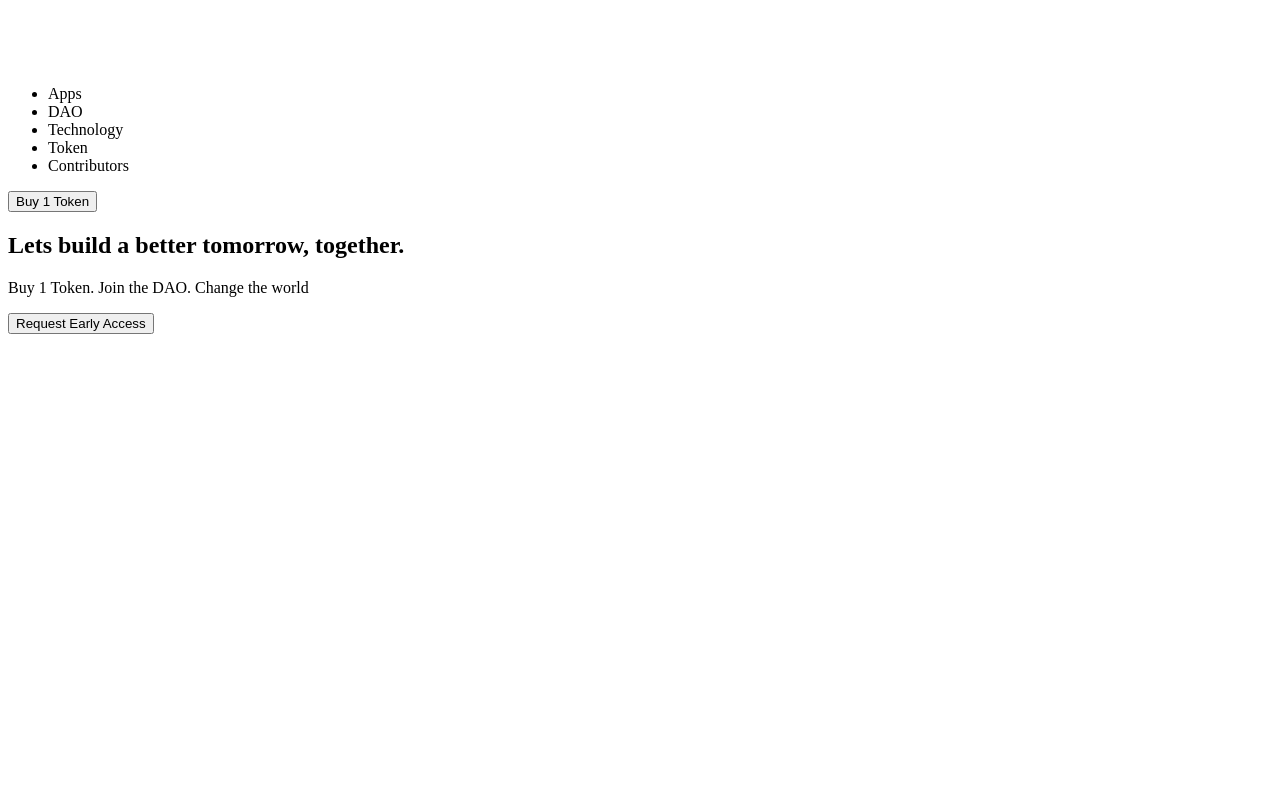
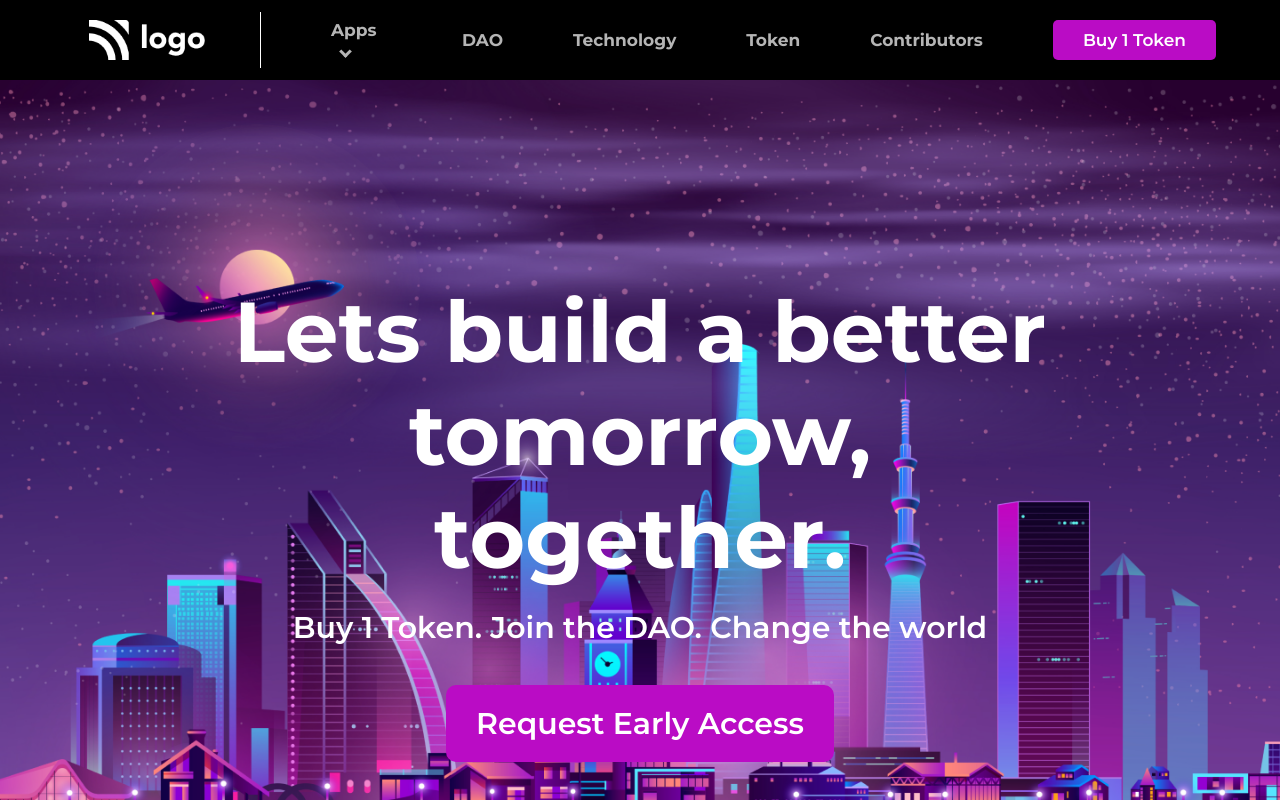
Before and after one commit to inderjeetbhagat/Full-Stack--Javascript--Bootcamp, a plain HTML site: page HTML AND CSS/Week 03/Project 02/index.html in a window 1280 px wide. Drawn offline with Linux system fonts and the light colour scheme.

Commit message:
Added CSS to Week 3, Project 2

```diff
--- a/HTML AND CSS/Week 03/Project 02/style.css
+++ b/HTML AND CSS/Week 03/Project 02/style.css
@@ -1,2 +1,113 @@
 /* You can not modify anything in the HTML */
 /* You can only modify the CSS file */
+/* #BA0CC5 */
+*{
+    padding: 0;
+    margin: 0;
+    font-family: Montserrat;
+}
+.navbar{
+    display: flex;
+    height: 10vh;
+    padding: 0 5%;
+    background-color: #000;
+}
+.navbar div:nth-child(1) {
+    display: flex;
+    justify-content: center;
+    align-items: center;
+
+}
+.navbar div img {
+    width: 70%;
+}
+.line{
+    display: flex;
+    margin: auto;
+    align-items: center;
+    border-left: 1px solid #fff;
+    height: 70%;
+    margin-left: 30px;
+}
+.grow-list{
+    flex: 2;
+}
+.list{
+    display: flex;
+    margin-left: 70px;
+    justify-content: flex-start;
+    align-items: center;
+    height: 10vh;
+
+}
+.list-item{
+    list-style: none;
+    padding-right: 70px;
+    font-size: 17px;
+    color: rgb(181, 181, 181);
+    font-weight: 700;
+}
+.list-item:nth-child(1)::after{
+    content: "";
+    border: 1px solid rgb(181, 181, 181);
+  border-width: 0 3px 3px 0;
+  display: inline-block;
+  padding: 3px;
+  margin-left: 10px;
+
+  transform: rotate(45deg);
+  -webkit-transform: rotate(45deg);
+}
+
+.navbar div:nth-child(4){
+    display: flex;
+    justify-content: center;
+    align-items: center;
+    height: 10vh;
+}
+.button-small {
+    background-color: #BA0CC5;
+    padding: 10px 30px;
+    font-size: 17px;
+    color: #fff;
+    border: 0;
+    border-radius: 5px;
+}
+
+/* Hero section */
+.hero{
+    display: flex;
+    flex-direction: column;
+    background-image: url(./assets/bg.png);
+    height: 90vh;
+    background-size: cover;
+}
+.hero-heading{
+    font-size: 85px;
+    width: 70%;
+    padding-left: 15%;
+    text-align: center;
+    color: #fff;
+    padding-top: 25vh;
+}
+.hero-description{
+    display: flex;
+    justify-content: center;
+    align-items: center;
+    color: #fff;
+    font-size: 30px;
+    padding-top: 20px;
+}
+.button-large{
+    background-color: #BA0CC5;
+    padding: 20px 30px;
+    font-size: 30px;
+    color: #fff;
+    border: 0;
+    border-radius: 10px;
+    width: fit-content;
+    display: flex;
+    justify-content: center;
+    align-items: center;
+    margin: auto;
+}
```
